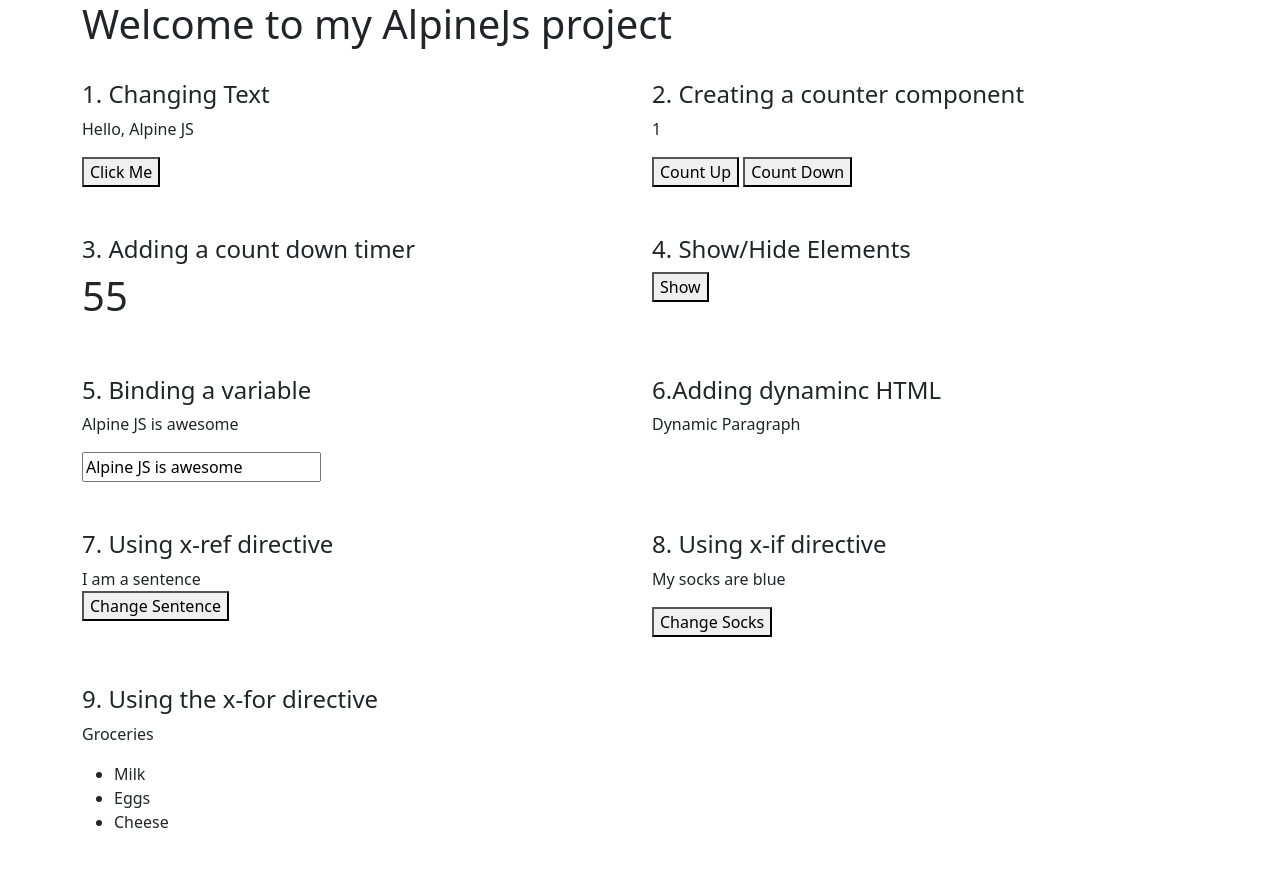
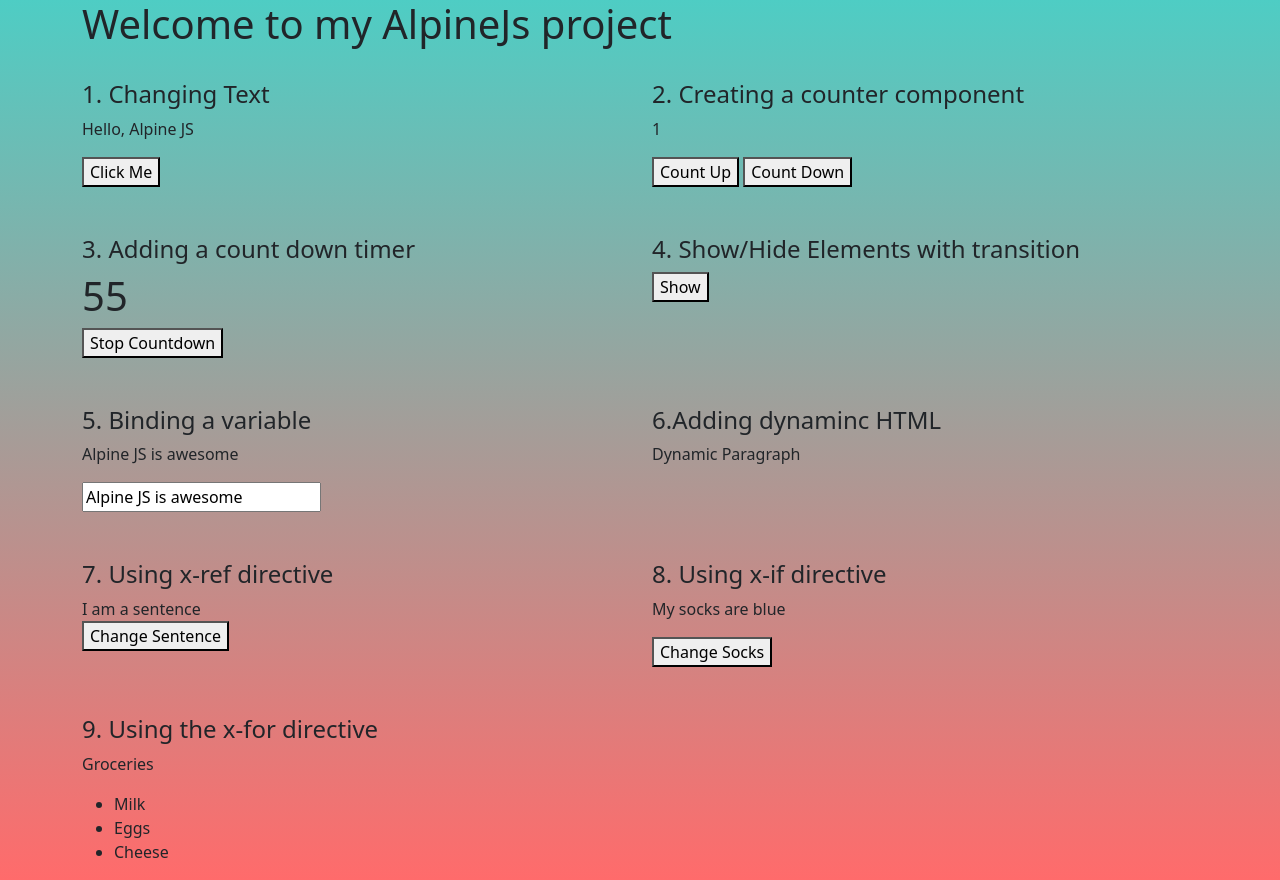
Before and after one commit to Pholisa-Fatyela/AlpineJS, a plain HTML site: page index.html in a window 1280 px wide. Before the commit the page ends 850 px from the top, so only its background shows below. Drawn offline with nearby package versions, Linux system fonts and the light colour scheme.

Commit message:
added stop timer button

```diff
--- a/index.html
+++ b/index.html
@@ -4,6 +4,7 @@
     <meta charset="UTF-8">
     <meta http-equiv="X-UA-Compatible" content="IE=edge">
     <meta name="viewport" content="width=device-width, initial-scale=1.0">
+    <link rel="stylesheet" href="style.css">
     <link href="https://cdn.jsdelivr.net/npm/bootstrap@5.1.3/dist/css/bootstrap.min.css" rel="stylesheet" integrity="sha384-1BmE4kWBq78iYhFldvKuhfTAU6auU8tT94WrHftjDbrCEXSU1oBoqyl2QvZ6jIW3" crossorigin="anonymous">    <title>Alpine JS</title>
 </head>
 <body>
@@ -35,15 +36,17 @@
                 <h4>3. Adding a count down timer</h4>
                 <!-- Small count down timer using the setInterval() inside x-init. -->
                 <div x-data="{ countdown: 60 }"
-                     x-init="setInterval(function() {
+                     x-init="interval = setInterval(function() {
                         countdown--;
                         },1000);
                         ">
                     <h1 x-text="countdown"></h1>
+                    <button @click="clearInterval(interval);">Stop Countdown</button>
+                    <!-- <button @click="setInterval(interval);">Start Countdown</button> -->
                 </div>
             </div>
             <div class="col">
-                <h4>4. Show/Hide Elements</h4>
+                <h4>4. Show/Hide Elements with  transition</h4>
                 <!-- Hide/Show elements using the x-show directive. Also added a transition to the show element -->
                 <div x-data="{ show: false }">
                     <button @click="show=!show">Show</button>
--- /dev/null
+++ b/style.css
@@ -0,0 +1,3 @@
+body {
+    background-image: linear-gradient(#4ECDC4 ,#FF6B6B );
+}
```
Also changed, not shown: script.js (added, +14 -0 lines), package-lock.json (deleted).
